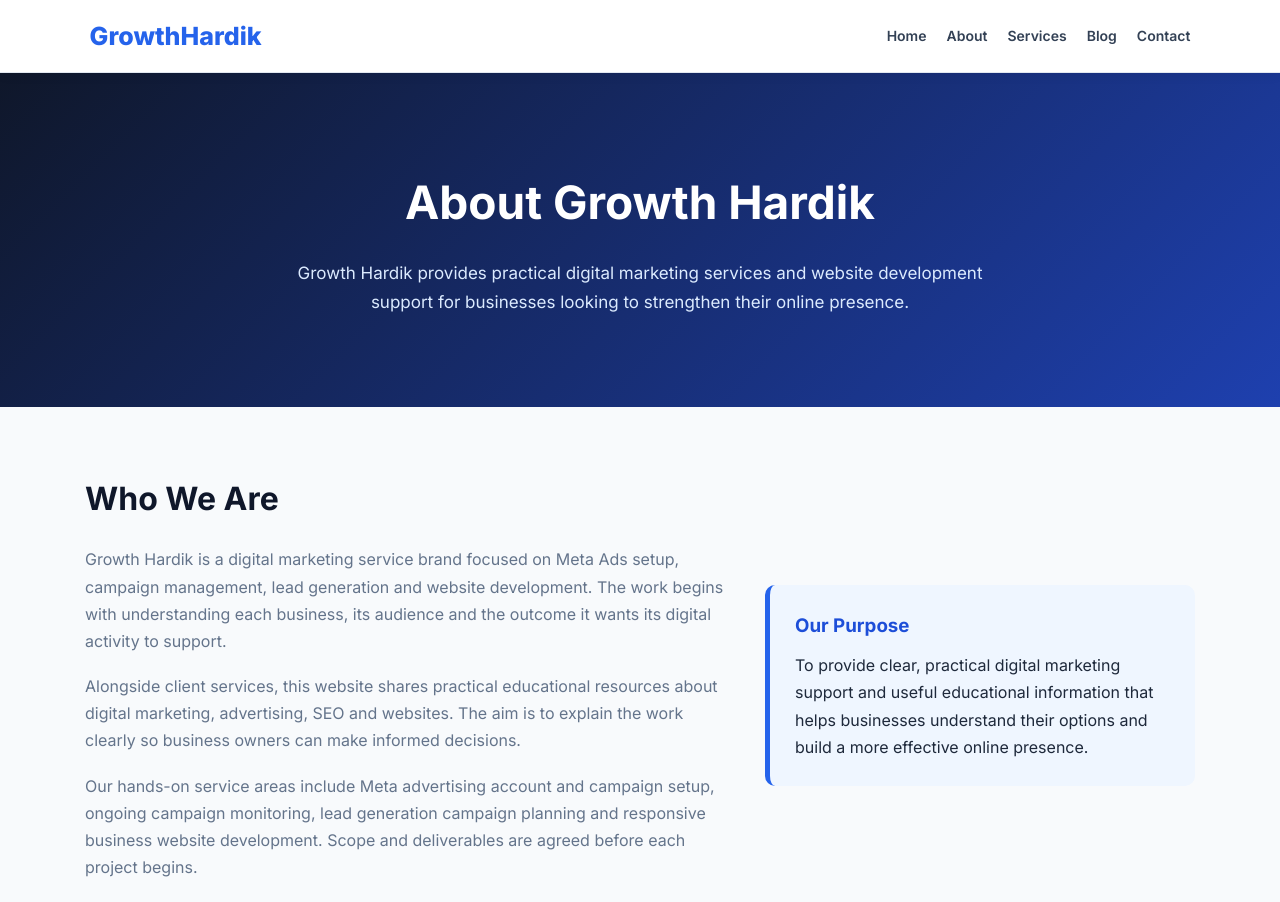
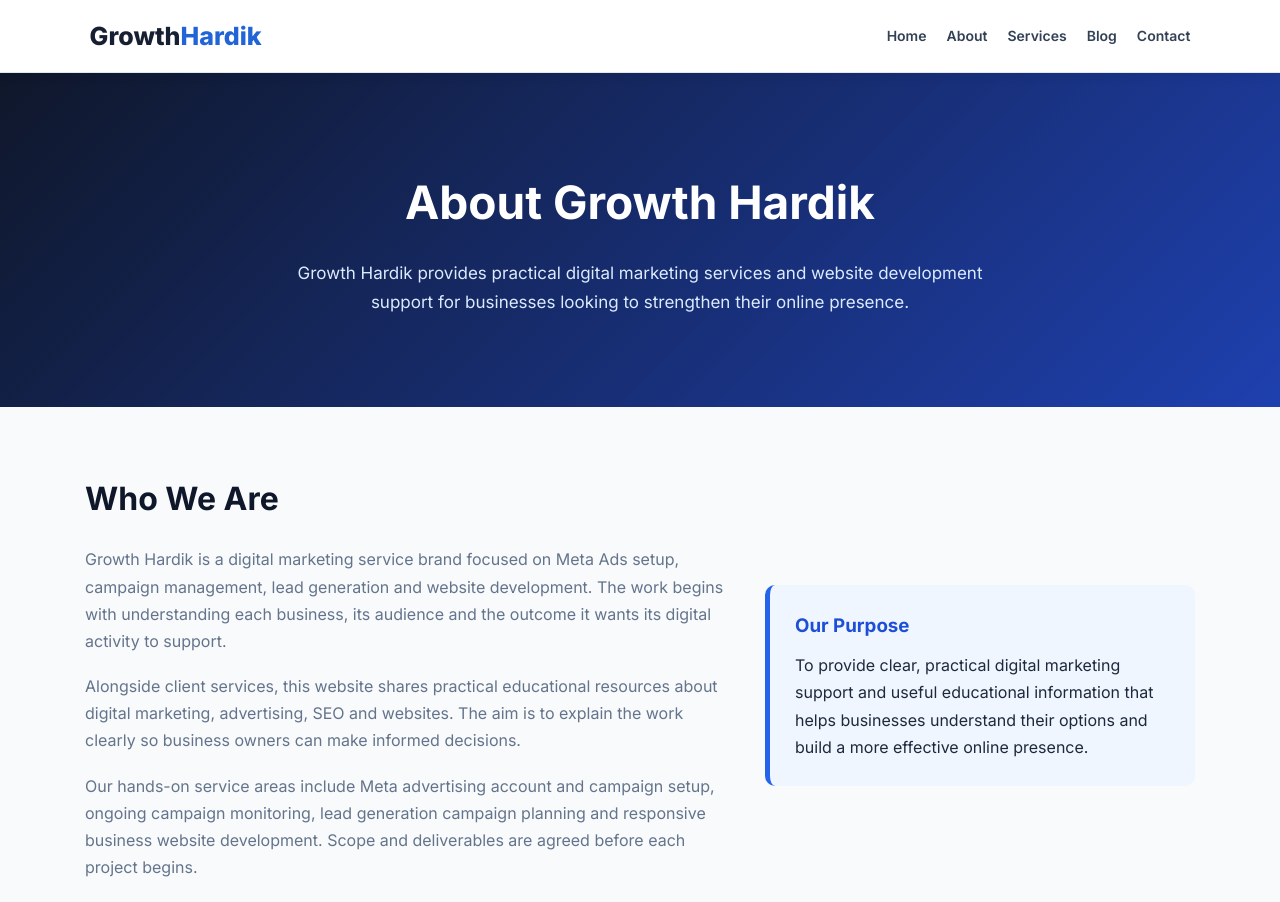
Before and after one commit to rmchauhan9773-coder/hitenadservices, a plain HTML site: page about.html in a window 1280 px wide. Shown: the top 902 px of the page. Drawn offline with Linux system fonts and the light colour scheme.

Commit message:
Standardize Growth Hardik logo colors across pages

```diff
--- a/about.html
+++ b/about.html
@@ -299,6 +299,10 @@ footer p {
 @media(max-width:760px){.site-header{padding:0 5%}.site-nav{min-height:64px;padding:9px 0}.site-nav .menu-btn{display:inline-flex}.site-nav nav{display:none;flex-basis:100%;flex-direction:column;align-items:flex-start;gap:12px;padding:0 0 14px}.site-nav.open nav{display:flex}}
 
 .site-footer{background:#101a2d!important;color:#d8dfed!important;padding:42px 7% 20px!important;margin-top:0!important;text-align:left!important}.site-footer-inner{max-width:1100px;margin:0 auto;display:grid;grid-template-columns:2fr 1fr 1fr;gap:28px}.site-footer .logo{display:inline-block;color:#fff!important;font-size:1.35rem;font-weight:800}.site-footer .logo span{color:#60a5fa}.site-footer h3{color:#fff;margin:0 0 12px}.site-footer p{color:#aeb9ce;font-size:.92rem;margin:12px 0}.site-footer a{display:block;color:#d8dfed;text-decoration:none;margin:8px 0;font-size:.92rem}.site-footer a:hover{color:#93c5fd}.site-footer-bottom{max-width:1100px;margin:24px auto 0;padding-top:16px;border-top:1px solid #344057;color:#aeb9ce;font-size:.85rem}@media(max-width:650px){.site-footer-inner{grid-template-columns:1fr;gap:18px}.site-footer{padding:34px 6% 18px!important}}
+
+/* Consistent Growth Hardik brand logo: black + blue, matching Services page */
+.logo{color:#172033!important;text-decoration:none}
+.logo span{color:#2164d8!important}
 </style>
 <link rel="icon" type="image/png" href="/favicon.png">
 <meta name="theme-color" content="#2563eb">
```
